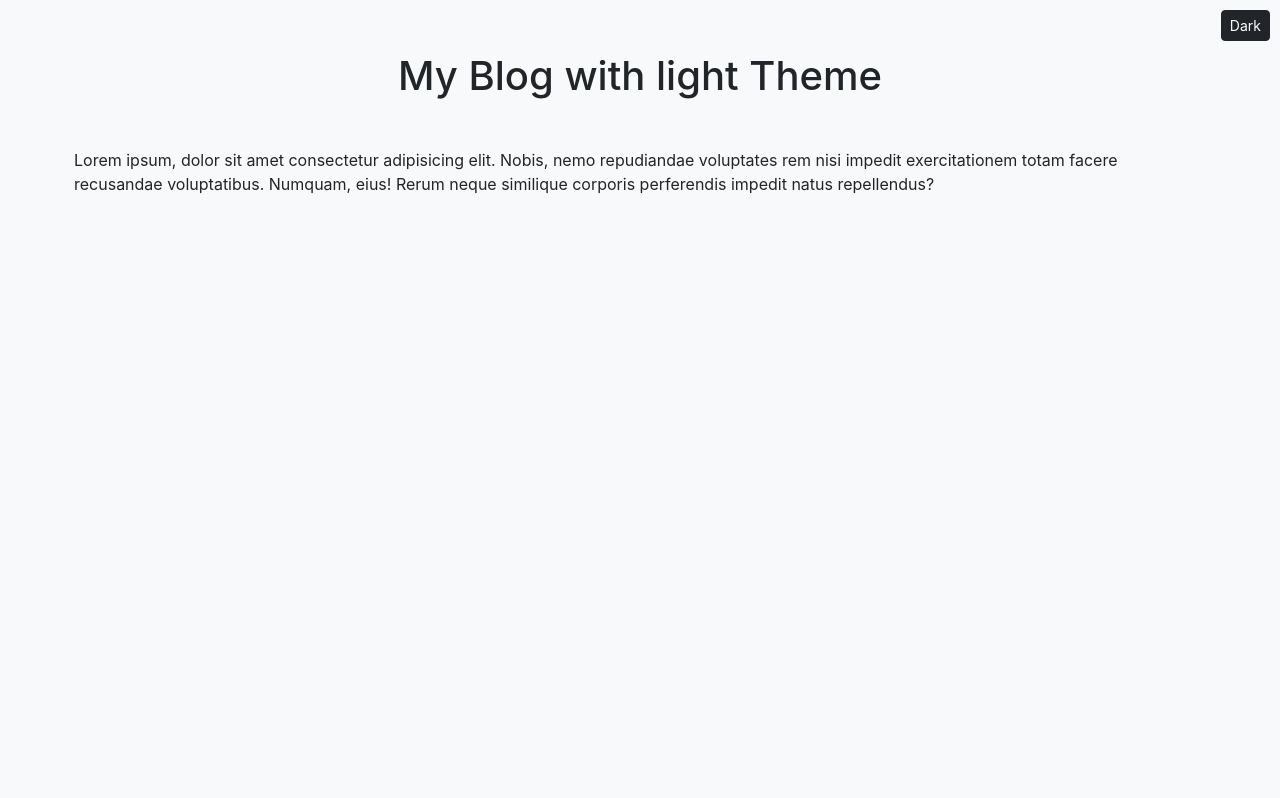
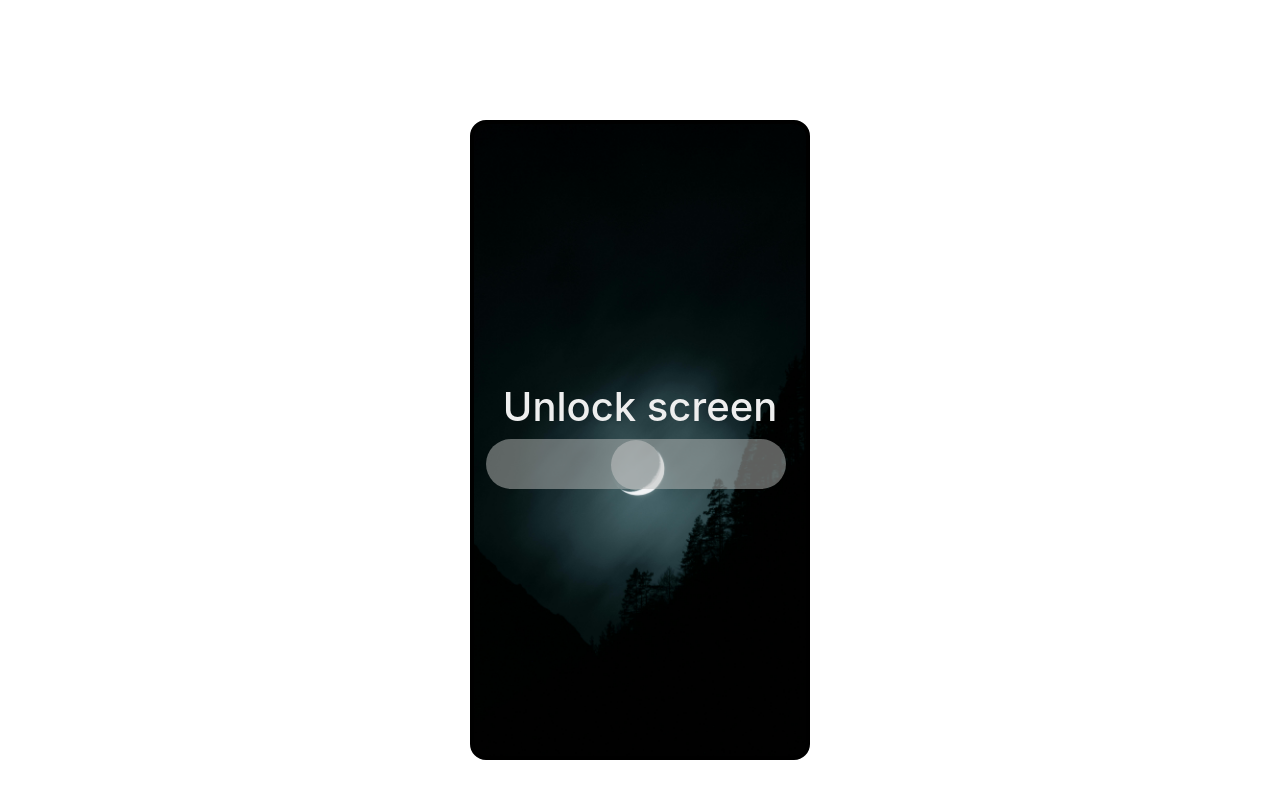
Before and after one commit to anas-kazay/React-mini-projects, a React (Create React App) app in the folder projects-group/: page / in a window 1280 px wide. Built offline with nearby package versions, Linux system fonts and the light colour scheme; the HTML template or start-up script is replaced by a standard one.

Commit message:
add unlock screen App

```diff
--- a/projects-group/src/App.js
+++ b/projects-group/src/App.js
@@ -1,10 +1,10 @@
 import "./App.css";
-import LightAndDarkMode from "./projects/5-light-and-dark-mode/LightAndDarkMode";
+import SlideToUnlock from "./projects/7-lock-screen/SlideToUnlock";
 
 function App() {
   return (
     <div className="App">
-      <LightAndDarkMode />
+      <SlideToUnlock />
     </div>
   );
 }
--- a/projects-group/src/projects/5-light-and-dark-mode/LightAndDarkMode.jsx
+++ b/projects-group/src/projects/5-light-and-dark-mode/LightAndDarkMode.jsx
@@ -21,6 +21,9 @@
         document.body.classList.remove("text-dark");
         document.body.classList.add("bg-dark");
         document.body.classList.add("text-light");
+        break;
+      default:
+        break;
     }
   }, [theme]);
   return (
--- /dev/null
+++ b/projects-group/src/projects/7-lock-screen/LockSlider.css
@@ -0,0 +1,38 @@
+.slider::-webkit-slider-thumb {
+  appearance: none;
+  background: rgba(200, 200, 200, 0.5);
+  width: 50px;
+  height: 50px;
+  border-radius: 50%;
+  cursor: pointer;
+  margin-top: -20px;
+}
+
+.slider::-webkit-slider-thumb:active {
+  background: #fff;
+}
+
+input[type="range"]::-webkit-slider-runnable-track {
+  background: transparent; /* Hide the track */
+  border: none; /* Hide the border */
+  border-radius: 0; /* Optionally, remove any rounded corners */
+}
+
+.unlockIcon {
+  font-size: 80px;
+  color: rgba(240, 240, 240, 0.3);
+  cursor: pointer;
+  margin-bottom: 2rem;
+  transition: all 0.2s;
+}
+
+.unlockIcon:hover {
+  color: #fff;
+}
+
+.slider-container {
+  display: flex;
+  align-items: center;
+  justify-content: center;
+  height: 100%; /* Ensure the container takes the full height */
+}
--- /dev/null
+++ b/projects-group/src/projects/7-lock-screen/LockSlider.jsx
@@ -0,0 +1,23 @@
+import React from "react";
+import "./LockSlider.css";
+
+export default function LockSlider({ handleInput, sliderValue, width }) {
+  let sliderStyle = {
+    appearance: "none",
+    width: !width ? "300px" : width,
+    height: "50px",
+    background: "rgba(188, 190, 188, 0.5)",
+    outline: "none",
+    alignItems: "center",
+  };
+
+  return (
+    <input
+      type="range"
+      className="slider form-range mb-2 rounded-5"
+      style={sliderStyle}
+      value={sliderValue}
+      onInput={handleInput}
+    />
+  );
+}
--- /dev/null
+++ b/projects-group/src/projects/7-lock-screen/SlideToUnlock.jsx
@@ -0,0 +1,66 @@
+import React, { useState } from "react";
+import LockSlider from "./LockSlider";
+import { AiFillUnlock } from "react-icons/ai";
+import LockScreenImg from "./img/moon.jpg";
+import HomeScreenImg from "./img/home.jpg";
+
+export default function SlideToUnlock() {
+  const [uiProps, setUiProps] = useState({
+    uiText: "Unlock screen",
+    uiColor: "#eee",
+    uiBg: `url(${LockScreenImg}) center/cover no-repeat`,
+  });
+
+  const [showLockSlider, setShowLockSlider] = useState(true);
+  const [lockSliderValue, setLockSliderValue] = useState(0);
+
+  const handleLockLsiderInput = (e) => {
+    setLockSliderValue(e.target.value);
+    console.log(e.target.value);
+    if (e.target.value === "100") {
+      console.log("yes");
+      setUiProps({
+        uiText: "Opened",
+        uiColor: "#111",
+        uiBg: `url(${HomeScreenImg}) center/cover no-repeat`,
+      });
+      setShowLockSlider(false);
+      console.log(showLockSlider);
+    }
+  };
+
+  const handleClick = () => {
+    setShowLockSlider(true);
+    setUiProps({
+      uiText: "Unlock screen",
+      uiColor: "#eee",
+      uiBg: `url(${LockScreenImg}) center/cover no-repeat`,
+    });
+  };
+
+  return (
+    <div
+      className="container text-center d-flex  flex-column justify-content-center rounded-4"
+      style={{
+        height: "80vh",
+        marginTop: "15vh",
+        width: 340,
+        border: "4px solid #000",
+        background: uiProps.uiBg,
+      }}
+    >
+      <h1 className="title" style={{ color: uiProps.uiColor }}>
+        {uiProps.uiText}
+      </h1>
+      {showLockSlider ? (
+        <LockSlider
+          width={"300px"}
+          handleInput={handleLockLsiderInput}
+          value={lockSliderValue}
+        />
+      ) : (
+        <AiFillUnlock className="unlockIcon ms-5" onClick={handleClick} />
+      )}
+    </div>
+  );
+}
```
Also changed, not shown: projects-group/src/projects/7-lock-screen/img/moon.jpg (added), 1 other file (tests, documents, lock files or other folders).
